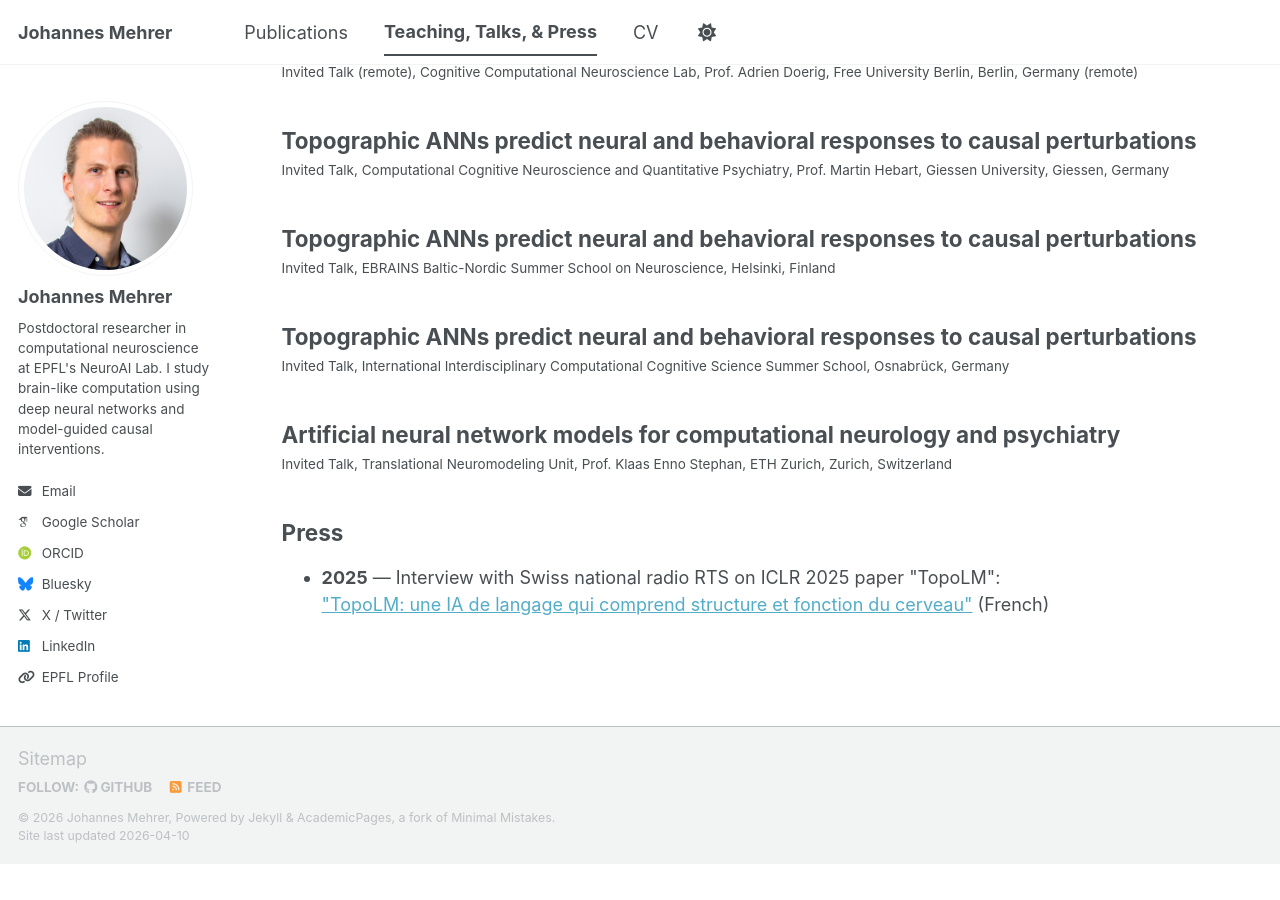
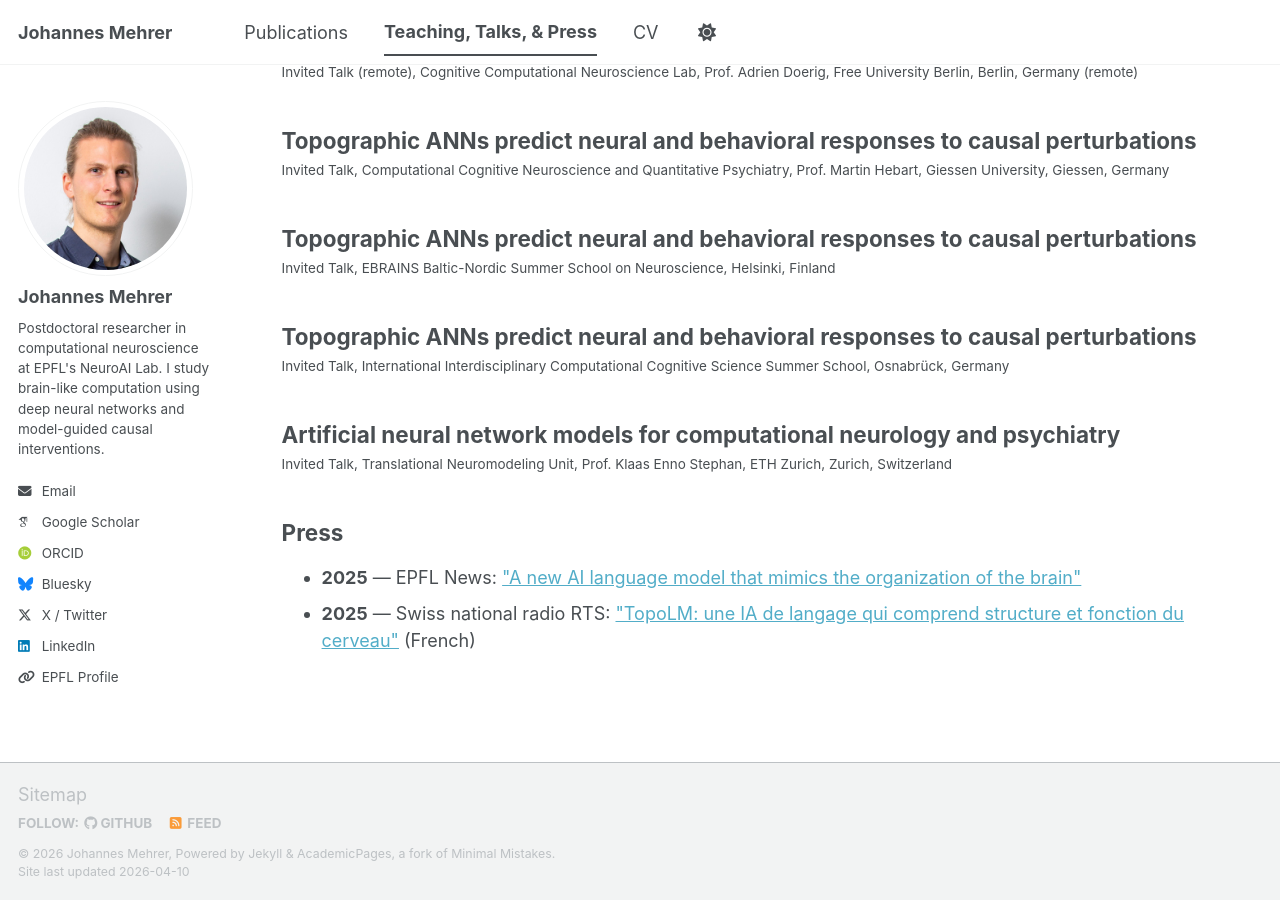
Before and after one commit to hanme/personal_website, a Jekyll site: the page built from _pages/teaching-talks-press.html, in a window 1280 px wide and 900 px high, scrolled down 1020 px. Built offline with Jekyll 4.4.1, drawn with Linux system fonts in a browser that asks for light colours; some web fonts are replaced; a script bundle is joined from its source files by our own code; library files that are not in the unit come from our copies; before the commit the page ends 1884 px from its top, so only the background shows below that.

Commit message:
Add EPFL News press item for TopoLM

```diff
--- a/_pages/teaching-talks-press.html
+++ b/_pages/teaching-talks-press.html
@@ -23,7 +23,9 @@ author_profile: true
 
 <ul>
   <li>
-    <strong>2025</strong> — Interview with Swiss national radio RTS on ICLR 2025 paper "TopoLM":<br>
-    <a href="https://www.rts.ch/audio-podcast/2025/audio/topolm-une-ia-de-langage-qui-comprend-structure-et-fonction-du-cerveau-28864016.html">"TopoLM: une IA de langage qui comprend structure et fonction du cerveau"</a> (French)
+    <strong>2025</strong> — EPFL News: <a href="https://actu.epfl.ch/news/a-new-ai-language-model-that-mimics-the-organizati/">"A new AI language model that mimics the organization of the brain"</a>
+  </li>
+  <li>
+    <strong>2025</strong> — Swiss national radio RTS: <a href="https://www.rts.ch/audio-podcast/2025/audio/topolm-une-ia-de-langage-qui-comprend-structure-et-fonction-du-cerveau-28864016.html">"TopoLM: une IA de langage qui comprend structure et fonction du cerveau"</a> (French)
   </li>
 </ul>
```
